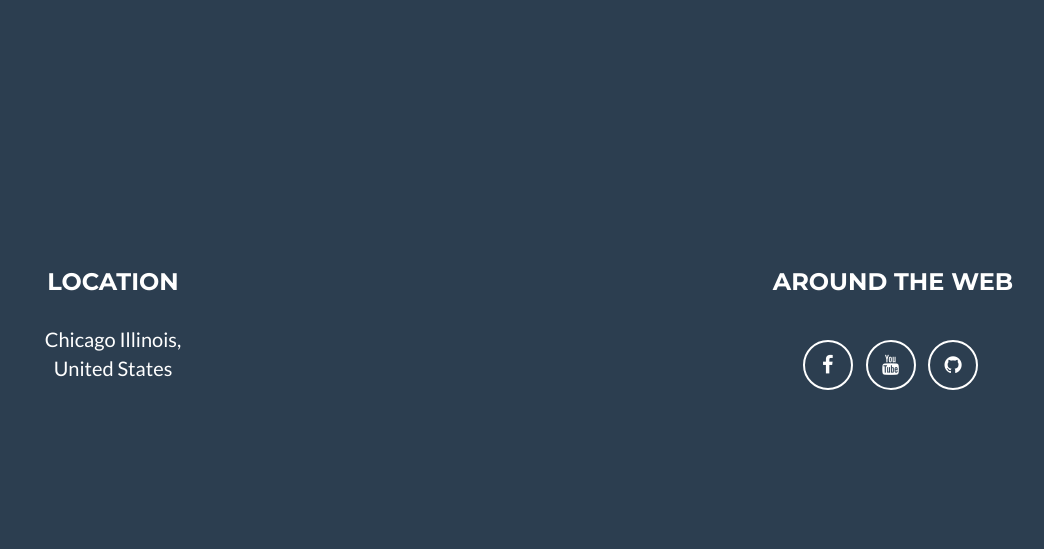
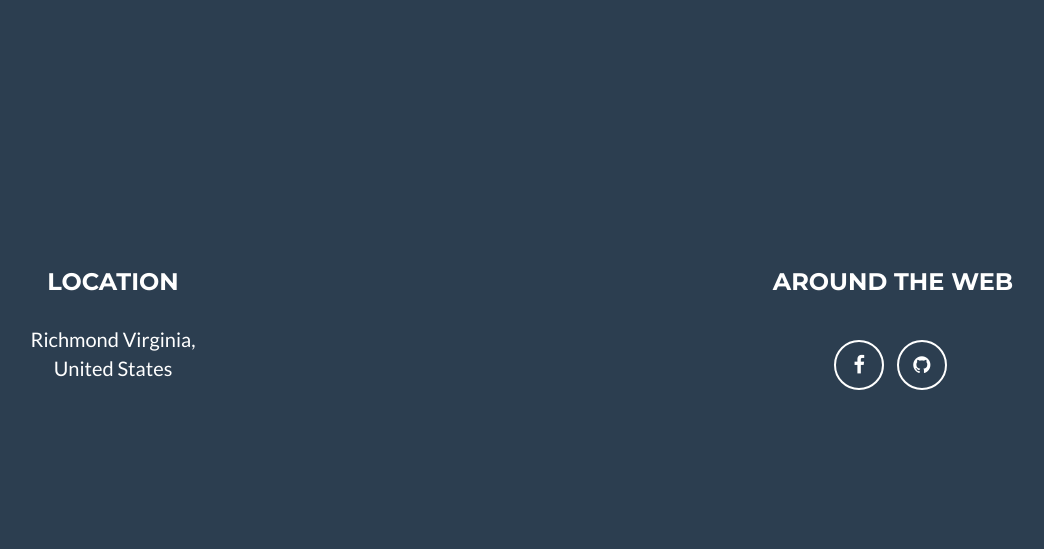
Before and after one commit to TerranceDWilliams1976/python-flask-portfolio, a Python web app: template templates/code.html in a window 1280 px wide. Shown: the part 1609-2158 px from the top of the page, without its empty margins (137-1181 px from the left). Run offline with Jinja, Linux system fonts and the light colour scheme; the template is opened without the code that fills it, so the values that code supplies are empty; some libraries are stand-ins or nearby versions.

Commit message:
Update index.html

```diff
--- a/templates/index.html
+++ b/templates/index.html
@@ -170,7 +170,7 @@
                 <div class="row">
                     <div class="footer-col col-md-4">
                         <h3>Location</h3>
-                        <p>Chicago Illinois,
+                        <p>Richmond Virginia,
                             <br>United States</p>
                     </div>
                     <div class="footer-col col-md-4">
@@ -181,13 +181,10 @@
                         <h3>Around the Web</h3>
                         <ul class="list-inline">
                             <li>
-                                <a href="https://www.facebook.com/CleverProgrammerr/" target="_blank" class="btn-social btn-outline"><span class="sr-only">Facebook</span><i class="fa fa-fw fa-facebook"></i></a>
+                                <a href="https://www.facebook.com/caluv112" target="_blank" class="btn-social btn-outline"><span class="sr-only">Facebook</span><i class="fa fa-fw fa-facebook"></i></a>
                             </li>
                             <li>
-                                <a href="https://www.youtube.com/channel/UCqrILQNl5Ed9Dz6CGMyvMTQ" class="btn-social btn-outline" target="_blank"><span class="sr-only">YouTube</span><i class="fa fa-fw fa-youtube"></i></a>
-                            </li>
-                            <li>
-                                <a href="https://github.com/CleverProgrammer" class="btn-social btn-outline" target="_blank"><span class="sr-only">Linked In</span><i class="fa fa-fw fa-github"></i></a>
+                                <a href="https://github.com/TerranceDWilliams1976" class="btn-social btn-outline" target="_blank"><span class="sr-only">Linked In</span><i class="fa fa-fw fa-github"></i></a>
                             </li>
                         </ul>
                     </div>
```
